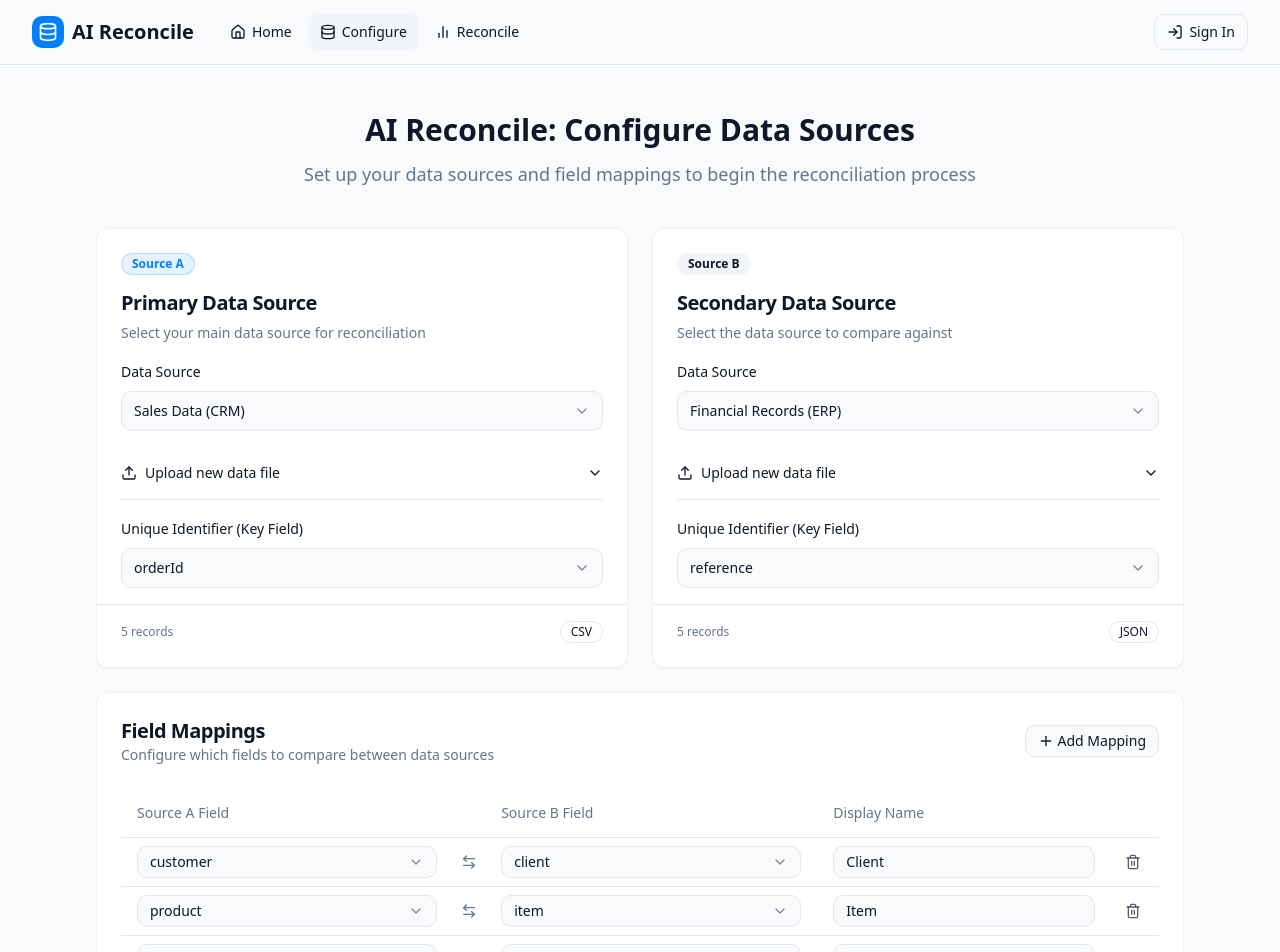
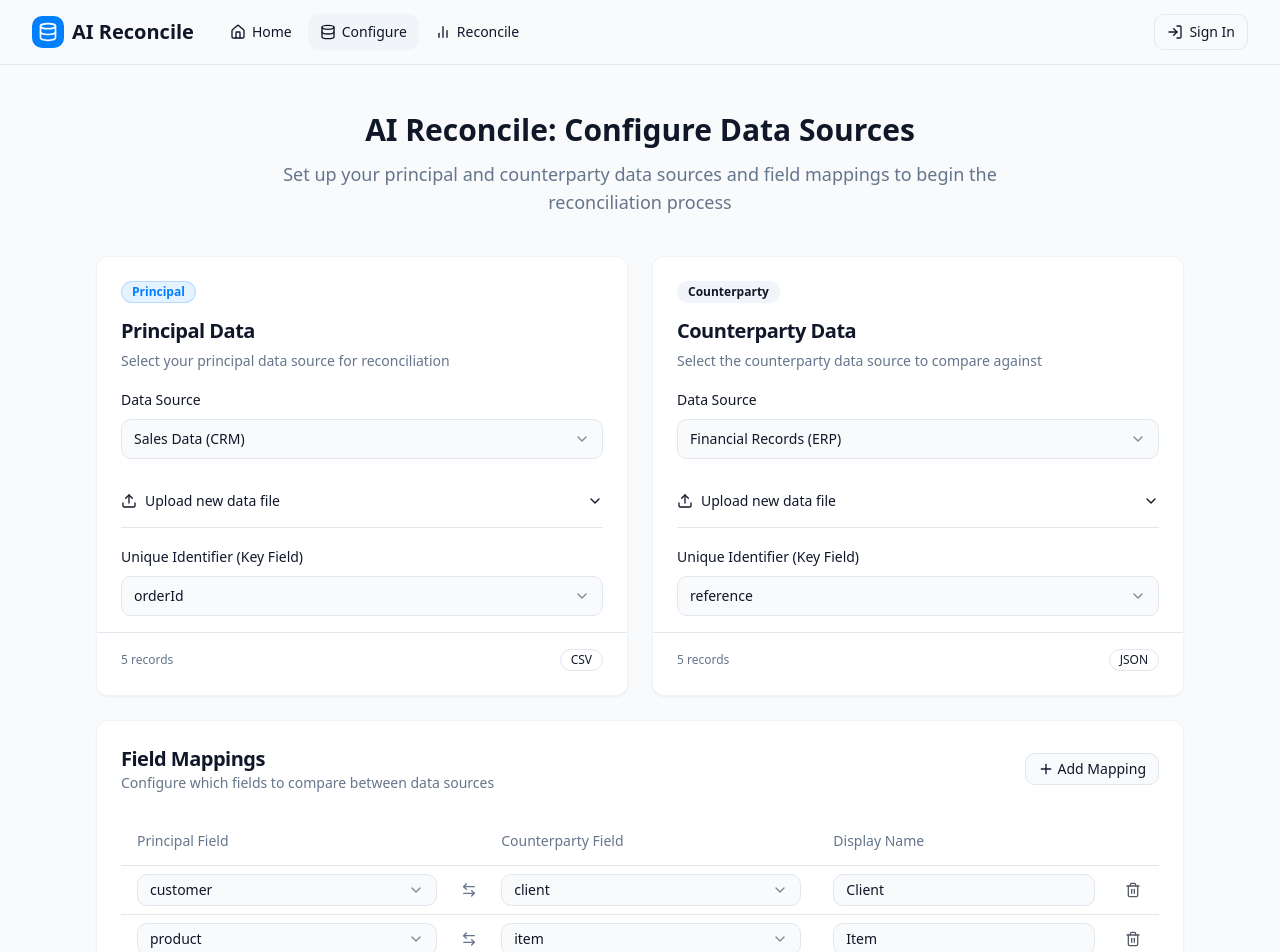
Before and after one commit to DWilko85/tdrecons, a React (Vite) app: page /configure in a window 1280 px wide. Shown: the top 952 px of the page. Built offline with nearby package versions, Linux system fonts and the light colour scheme.

Commit message:
Rename data source labels
Rename "Source A" to "Principal" and "Source B" to "Counterparty" in the configuration form.

```diff
--- a/src/components/DataSourceConfig.tsx
+++ b/src/components/DataSourceConfig.tsx
@@ -1,3 +1,4 @@
+
 import React, { useEffect } from "react";
 import {
   Card,
@@ -164,11 +165,11 @@ const DataSourceConfig: React.FC<DataSourceConfigProps> = ({
           <Card className="border border-border/50 shadow-sm">
             <CardHeader className="pb-4">
               <Badge className="w-fit mb-2 bg-primary/10 text-primary border-primary/20 hover:bg-primary/20">
-                Source A
+                Principal
               </Badge>
-              <CardTitle className="text-xl">Primary Data Source</CardTitle>
+              <CardTitle className="text-xl">Principal Data</CardTitle>
               <CardDescription>
-                Select your main data source for reconciliation
+                Select your principal data source for reconciliation
               </CardDescription>
             </CardHeader>
             <CardContent className="pb-4">
@@ -242,11 +243,11 @@ const DataSourceConfig: React.FC<DataSourceConfigProps> = ({
           <Card className="border border-border/50 shadow-sm">
             <CardHeader className="pb-4">
               <Badge className="w-fit mb-2 bg-secondary text-secondary-foreground border-secondary/50 hover:bg-secondary/80">
-                Source B
+                Counterparty
               </Badge>
-              <CardTitle className="text-xl">Secondary Data Source</CardTitle>
+              <CardTitle className="text-xl">Counterparty Data</CardTitle>
               <CardDescription>
-                Select the data source to compare against
+                Select the counterparty data source to compare against
               </CardDescription>
             </CardHeader>
             <CardContent className="pb-4">
@@ -346,9 +347,9 @@ const DataSourceConfig: React.FC<DataSourceConfigProps> = ({
                   <Table>
                     <TableHeader>
                       <TableRow>
-                        <TableHead className="w-[32%]">Source A Field</TableHead>
+                        <TableHead className="w-[32%]">Principal Field</TableHead>
                         <TableHead className="w-8 px-0 text-center"></TableHead>
-                        <TableHead className="w-[32%]">Source B Field</TableHead>
+                        <TableHead className="w-[32%]">Counterparty Field</TableHead>
                         <TableHead>Display Name</TableHead>
                         <TableHead className="w-12"></TableHead>
                       </TableRow>
--- a/src/pages/Configure.tsx
+++ b/src/pages/Configure.tsx
@@ -40,7 +40,7 @@ const Configure = () => {
             <div className="text-center max-w-3xl mx-auto">
               <h1 className="text-3xl font-bold mb-3">AI Reconcile: Configure Data Sources</h1>
               <p className="text-muted-foreground text-lg">
-                Set up your data sources and field mappings to begin the reconciliation process
+                Set up your principal and counterparty data sources and field mappings to begin the reconciliation process
               </p>
             </div>
           </AnimatedTransition>
```
